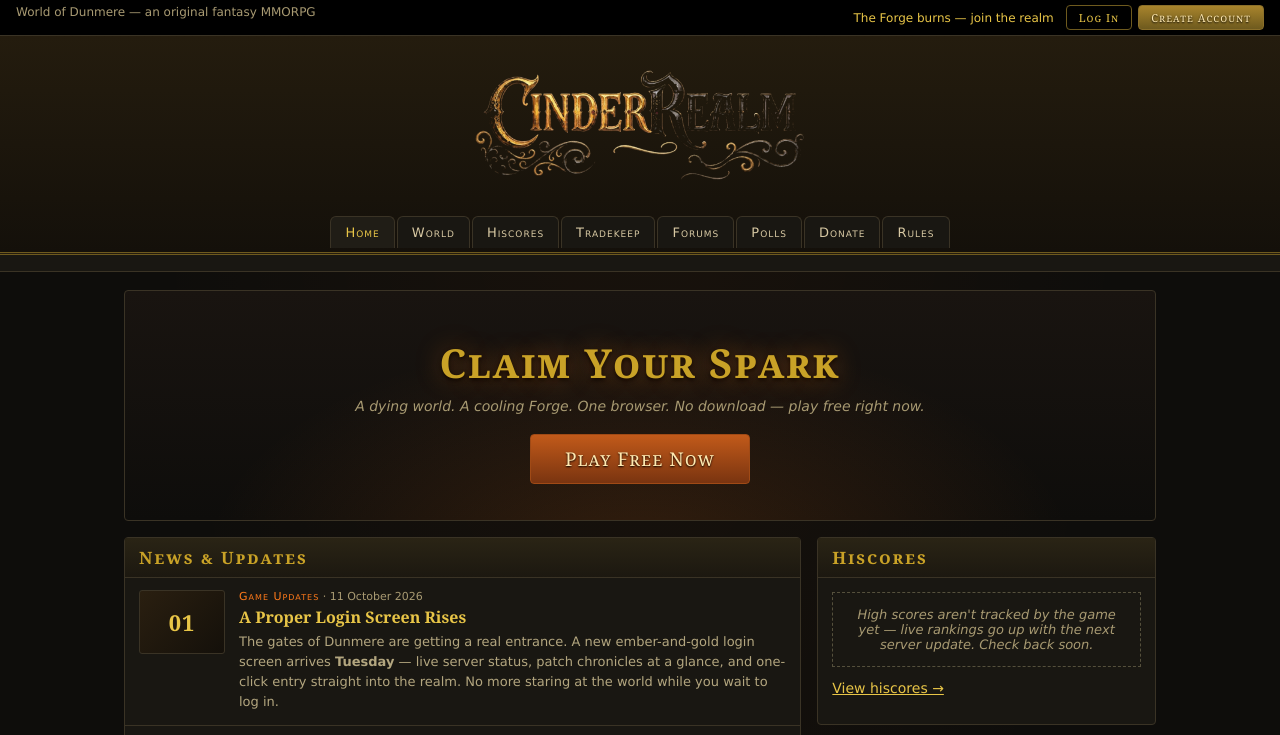
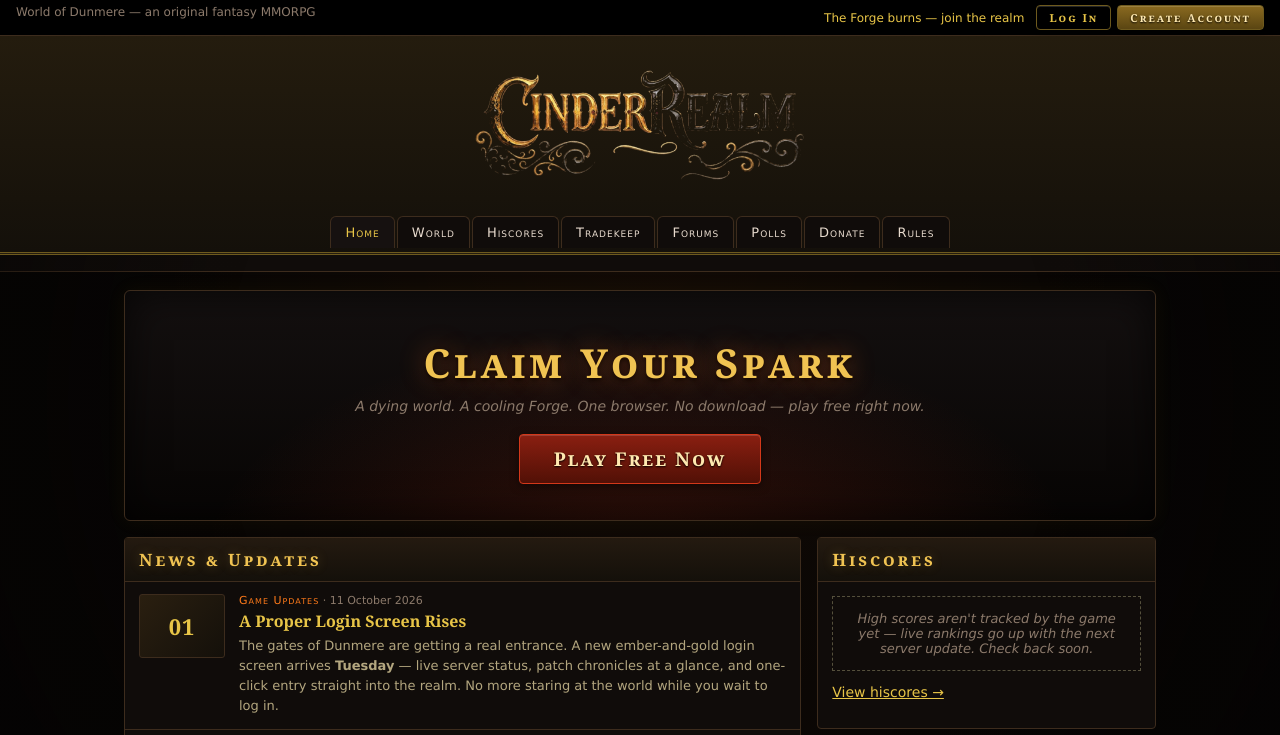
Before and after one commit to Larock42O/CinderRealm-Website, a plain HTML site: page index.html in a window 1280 px wide. Shown: the top 735 px of the page. Drawn offline with Linux system fonts and the light colour scheme; no server answers.

Commit message:
Unify site visuals with login page: ember/gold theme, Cinzel type, ember canvas (css/style.css)

```diff
--- a/css/style.css
+++ b/css/style.css
@@ -1,16 +1,20 @@
-/* Cinderrealm — realm-site style. Structure inspired by classic MMO fansites; all visuals original. */
+/* Cinderrealm — realm-site style. Structure inspired by classic MMO fansites; all visuals original.
+   Visual language unified with the game login page: ember-and-gold on near-black, Cinzel display type. */
 :root {
   --gold: #c9a227;
   --gold-hi: #e8c547;
+  --gold-bright: #f0c352;
   --gold-dim: #6e5a1e;
   --ember: #ff7a1a;
-  --parch: #d8c9a3;
-  --parch-dim: #a89a72;
+  --ember-red: #d3381a;
+  --ember-orange: #f86a21;
+  --parch: #e8dbce;
+  --parch-dim: #8c7a6b;
   --ink: #14100a;
-  --bg: #0e0d0b;
-  --panel: #191712;
-  --panel2: #201d16;
-  --line: #3a3325;
+  --bg: #070504;
+  --panel: #100c0a;
+  --panel2: #161110;
+  --line: #3d2c1d;
   --ice: #7fd4e8;
 }
 * { box-sizing: border-box; margin: 0; padding: 0; }
@@ -21,8 +25,15 @@ body {
   font-size: 14px;
   background-image: radial-gradient(ellipse at 50% 0%, rgba(255,122,26,0.05), transparent 55%);
 }
+/* Ember particle canvas + vignette sit behind everything (see js/embers.js) */
+#ember-bg { position: fixed; inset: 0; width: 100%; height: 100%; z-index: 0; pointer-events: none; }
+body::after {
+  content: ''; position: fixed; inset: 0; z-index: 0; pointer-events: none;
+  background: radial-gradient(circle at center, transparent 55%, rgba(3,2,2,0.55) 100%);
+}
+.wrap, .topstrip, .masthead, footer { position: relative; z-index: 1; }
 h1, h2, h3, .masthead .logo, .btn {
-  font-family: Georgia, 'Times New Roman', serif;
+  font-family: 'Cinzel', Georgia, 'Times New Roman', serif;
 }
 a { color: var(--gold-hi); }
 a:hover { color: #fff; }
@@ -65,19 +76,22 @@ nav.bar a:hover, nav.bar a.active { background: var(--panel2); color: var(--gold
   padding: 5px 8px; border-radius: 3px; font-family: inherit; font-size: 12px; width: 130px;
 }
 
-/* buttons */
+/* buttons — login-page language */
 .btn {
-  background: linear-gradient(180deg, #a8842c, #6e5a1e);
-  color: #ffe9b0; border: 1px solid #8a6f2a; border-radius: 4px;
-  padding: 7px 18px; font-variant: small-caps; letter-spacing: 1px; cursor: pointer;
-  text-decoration: none; display: inline-block; font-size: 15px;
+  background: linear-gradient(180deg, #8a6a20, #5a4512);
+  color: #ffe9b0; border: 1px solid var(--gold-dim); border-radius: 4px;
+  padding: 7px 18px; font-variant: small-caps; letter-spacing: 2px; cursor: pointer;
+  text-decoration: none; display: inline-block; font-size: 15px; font-weight: 700;
   text-shadow: 0 1px 2px #000;
+  box-shadow: 0 2px 8px rgba(0,0,0,0.5), inset 0 1px 0 rgba(255,255,255,0.15);
+  transition: all 0.2s ease;
 }
-.btn:hover { filter: brightness(1.2); color: #fff; }
+.btn:hover { filter: brightness(1.25); color: #fff; box-shadow: 0 0 12px rgba(240,195,82,0.25); }
 .btn.play {
-  background: linear-gradient(180deg, #c25a1a, #7a3410);
-  border-color: #a04a16; font-size: 19px; padding: 11px 34px;
+  background: linear-gradient(180deg, #8a1f11 0%, #521006 100%);
+  border-color: var(--ember-red); font-size: 19px; padding: 11px 34px;
 }
+.btn.play:hover { border-color: var(--ember-orange); box-shadow: 0 0 20px rgba(248,106,33,0.4); }
 .btn.ghost { background: transparent; border: 1px solid var(--gold-dim); color: var(--gold-hi); }
 .btn:disabled { opacity: 0.5; cursor: default; }
 
@@ -88,10 +102,10 @@ nav.bar a:hover, nav.bar a.active { background: var(--panel2); color: var(--gold
   margin-bottom: 16px;
 }
 .panel > h2, .panel > h3 {
-  background: linear-gradient(180deg, #2a2415, #1c1810);
-  color: var(--gold); font-variant: small-caps; letter-spacing: 2px;
-  padding: 8px 14px; border-bottom: 1px solid var(--line); font-size: 17px;
-  margin: 0;
+  background: linear-gradient(180deg, #241a10, #14100a);
+  color: var(--gold-bright); font-variant: small-caps; letter-spacing: 3px;
+  padding: 10px 14px; border-bottom: 1px solid var(--line); font-size: 17px;
+  margin: 0; text-shadow: 0 0 12px rgba(240,195,82,0.25);
 }
 .panel .body { padding: 14px; }
 .panel p { line-height: 1.65; margin-bottom: 10px; color: #c9bd97; }
@@ -100,13 +114,14 @@ nav.bar a:hover, nav.bar a.active { background: var(--panel2); color: var(--gold
 .hero {
   text-align: center; padding: 44px 16px 36px;
   background:
-    radial-gradient(ellipse at 50% 120%, rgba(255,122,26,0.16), transparent 60%),
-    linear-gradient(180deg, #191410, #0e0d0b);
-  border: 1px solid var(--line); border-radius: 4px; margin-bottom: 16px;
+    radial-gradient(ellipse at 50% 120%, rgba(211,56,26,0.22), transparent 60%),
+    linear-gradient(180deg, #141010, #070504);
+  border: 1px solid var(--line); border-radius: 6px; margin-bottom: 16px;
   position: relative; overflow: hidden;
+  box-shadow: inset 0 0 40px rgba(0,0,0,0.7), 0 0 20px rgba(200,149,40,0.06);
 }
-.hero h1 { color: var(--gold); font-size: 40px; letter-spacing: 2px; margin-bottom: 8px;
-  text-shadow: 0 0 26px rgba(255,122,26,0.4), 0 2px 4px #000; font-variant: small-caps; }
+.hero h1 { color: var(--gold-bright); font-size: 40px; letter-spacing: 4px; margin-bottom: 8px;
+  text-shadow: 0 0 26px rgba(248,106,33,0.45), 0 2px 4px #000; font-variant: small-caps; font-weight: 700; }
 .hero .tag { color: var(--parch-dim); font-style: italic; margin-bottom: 20px; }
 
 /* news */
```
